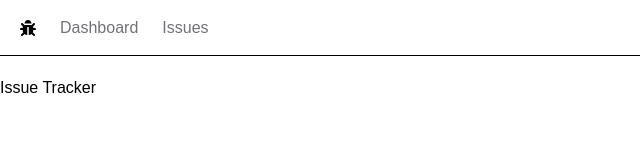
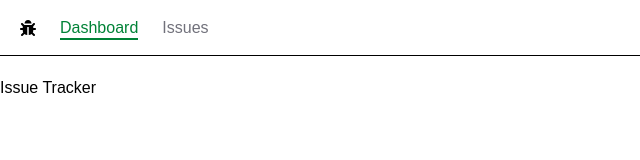
Before and after one commit to RavinduChamodWickramage/Issue-Tracker-NextJS, a Next.js app: page / in a window 1280 px wide. Shown: the top 160 px of the page, without its empty margins (0-640 px from the left). Built offline with nearby package versions, Linux system fonts and the light colour scheme.

Commit message:
style[navbar]: enhance NavBar with Tailwind CSS styles and React Icons

```diff
--- a/app/NavBar.tsx
+++ b/app/NavBar.tsx
@@ -1,8 +1,13 @@
+"use client";
+
 import Link from "next/link";
+import { usePathname } from "next/navigation";
 import React from "react";
 import { FaBug } from "react-icons/fa";
 
 const NavBar = () => {
+  const currentPath = usePathname();
+
   const links = [
     { label: "Dashboard", href: "/" },
     { label: "Issues", href: "/issues" },
@@ -18,9 +23,20 @@ const NavBar = () => {
           <Link
             key={link.href}
             href={link.href}
-            className="text-zinc-500 hover:text-zinc-900 transition-colors"
+            className={
+              link.href === currentPath
+                ? "text-green-700 hover:text-green-900 group relative transition-colors duration-300"
+                : "text-zinc-500 hover:text-zinc-900 group relative transition-colors duration-300"
+            }
           >
             {link.label}
+            <span
+              className={`absolute left-0 bottom-0 h-0.5 transition-all duration-300 ${
+                link.href === currentPath
+                  ? "w-full bg-green-700"
+                  : "w-0 group-hover:w-full bg-zinc-900"
+              }`}
+            ></span>
           </Link>
         ))}
       </ul>
--- a/package.json
+++ b/package.json
@@ -9,6 +9,7 @@
     "lint": "next lint"
   },
   "dependencies": {
+    "classnames": "^2.5.1",
     "issue-tracker": "file:",
     "next": "15.2.1",
     "react": "^19.0.0",
```
Also changed, not shown: 1 other file (tests, documents, lock files or other folders).
